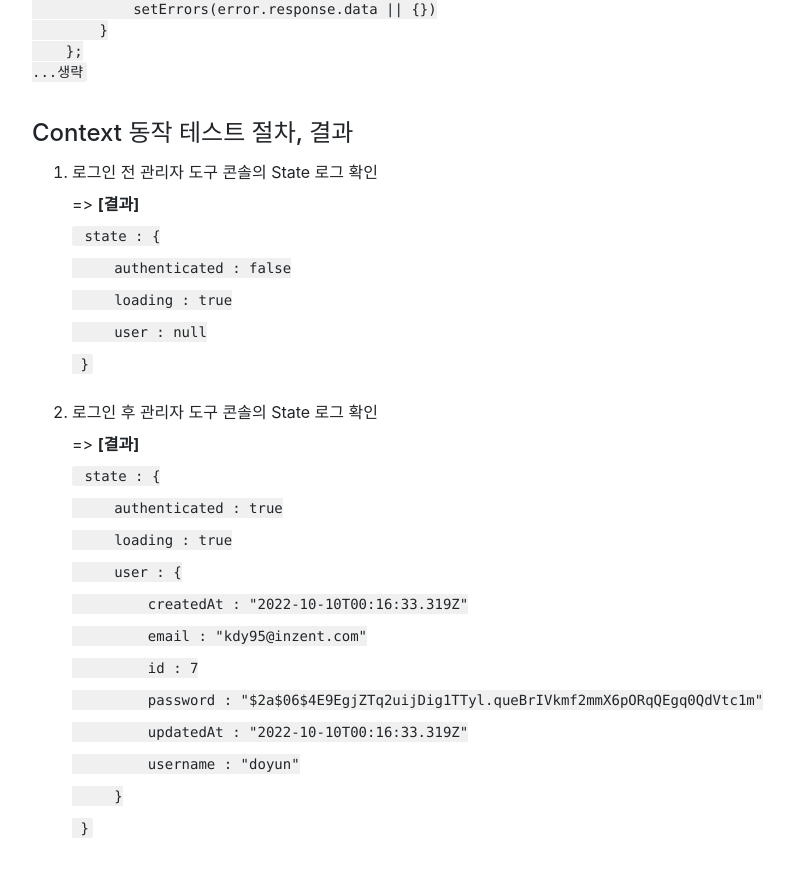
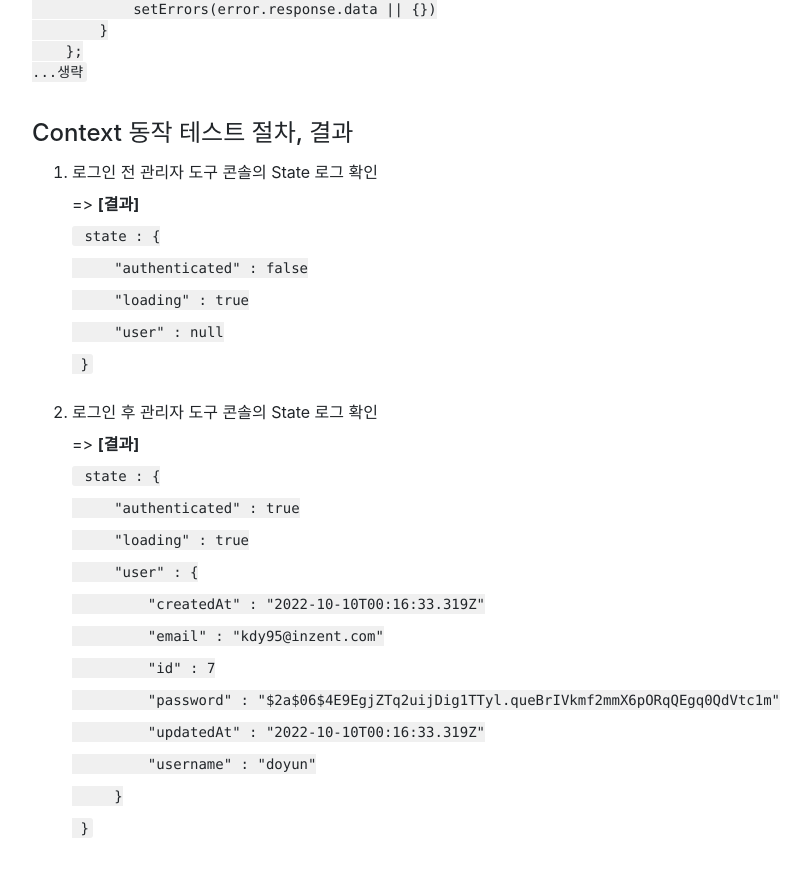
Before and after one commit to StdRunner/StdRunner.github.io, a Jekyll site: the page built from _posts/2022-10-10-a4-set-userinfo-context.md, in a window 1280 px wide and 900 px high, scrolled down 4296 px. Shown: the top 877 px of the window, without its empty margins (108-919 px from the left). Built offline with Jekyll 4.4.1, drawn with Linux system fonts in a browser that asks for light colours; nearby versions of some CDN libraries; comment, search, counter and statistics services are not loaded; a style sheet for code colours, icons or effects is not loaded.

````diff
--- a/_posts/2022-10-10-a4-set-userinfo-context.md
+++ b/_posts/2022-10-10-a4-set-userinfo-context.md
@@ -172,24 +172,24 @@ function MyApp({ Component, pageProps }: AppProps) {
     => **[결과]**
     ```json
     state : {
-        authenticated : false
-        loading : true
-        user : null
+        "authenticated" : false
+        "loading" : true
+        "user" : null
     }
     ```
 2. 로그인 후 관리자 도구 콘솔의 State 로그 확인
     => **[결과]**
     ```json
     state : {
-        authenticated : true
-        loading : true
-        user : {
-            createdAt : "2022-10-10T00:16:33.319Z"
-            email : "kdy95@inzent.com"
-            id : 7
-            password : "$2a$06$4E9EgjZTq2uijDig1TTyl.queBrIVkmf2mmX6pORqQEgq0QdVtc1m"
-            updatedAt : "2022-10-10T00:16:33.319Z"
-            username : "doyun"
+        "authenticated" : true
+        "loading" : true
+        "user" : {
+            "createdAt" : "2022-10-10T00:16:33.319Z"
+            "email" : "kdy95@inzent.com"
+            "id" : 7
+            "password" : "$2a$06$4E9EgjZTq2uijDig1TTyl.queBrIVkmf2mmX6pORqQEgq0QdVtc1m"
+            "updatedAt" : "2022-10-10T00:16:33.319Z"
+            "username" : "doyun"
         }
     }
     ```
````
Also changed, not shown: _posts/2022-10-10-a2-set-login-function.md (+8 -8 lines).
